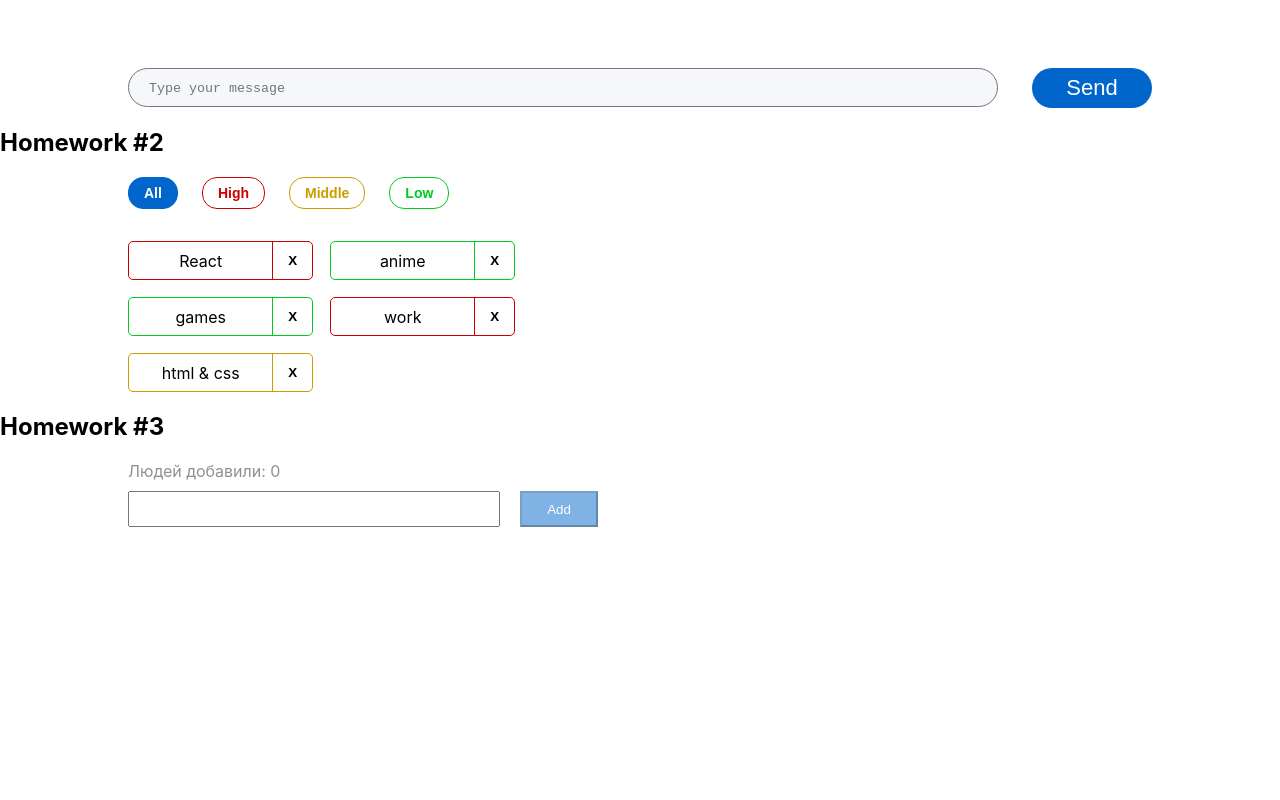
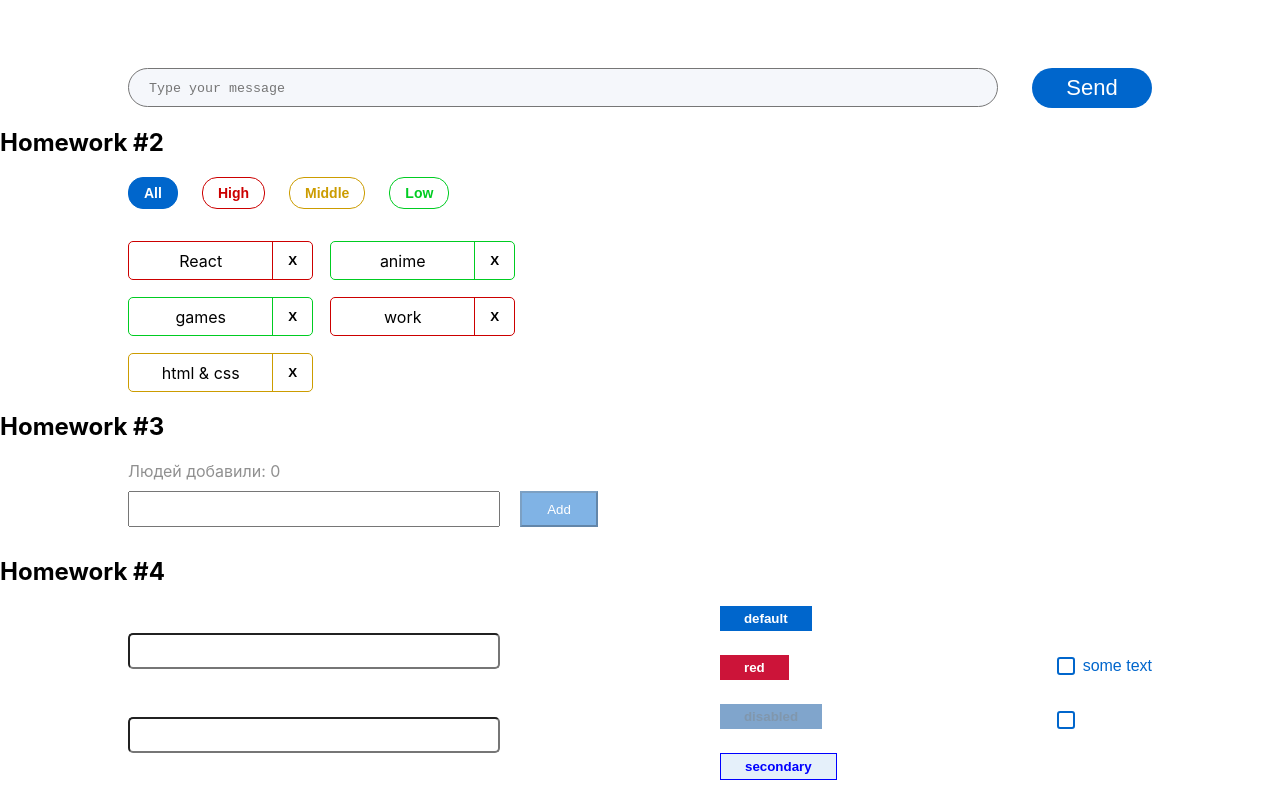
Before and after one commit to vadchurs/homeTask, a React (Create React App) app: page / in a window 1280 px wide. Shown: the part 277-1077 px from the top of the page. Before the commit the page ends 834 px from the top, so only its background shows below. Built offline with nearby package versions, Linux system fonts and the light colour scheme.

Commit message:
completed HW4

```diff
--- a/src/s1-main/App.tsx
+++ b/src/s1-main/App.tsx
@@ -3,6 +3,7 @@ import s from './App.module.css'
 import HW1 from '../s2-homeworks/hw01/HW1'
 import HW2 from "../s2-homeworks/hw02/HW2";
 import HW3 from "../s2-homeworks/hw03/HW3";
+import HW4 from "../s2-homeworks/hw04/HW4";
 
 function App() {
     return (
@@ -11,7 +12,7 @@ function App() {
             {/*раскомментировать по ходу выполнения*/}
             <HW2/>
             <HW3/>
-            {/*<HW4/>*/}
+            <HW4/>
 
             {/*при выполнении дз 5 и более - закомментировать здесь дз 1-4, так как они есть внутри дз 5*/}
             {/*<HW5/>*/}
--- a/src/s2-homeworks/hw03/GreetingContainer.tsx
+++ b/src/s2-homeworks/hw03/GreetingContainer.tsx
@@ -45,7 +45,7 @@ const GreetingContainer: React.FC<GreetingContainerPropsType> = ({
 
     const setNameCallback = (e: ChangeEvent<HTMLInputElement>) => { // need to fix any
         setName(e.currentTarget.value) // need to fix
-
+        console.log(e)
         error && setError('')
     }
     const addUser = () => {
--- a/src/s2-homeworks/hw03/HW3.tsx
+++ b/src/s2-homeworks/hw03/HW3.tsx
@@ -33,7 +33,6 @@ export const pureAddUserCallback = (name: string, setUsers: any, users: Array<Us
 
 const HW3 = () => {
     const [users, setUsers] = useState<Array<UserType>>([]) // need to fix any
-
     const addUserCallback = (name: string) => { // need to fix any
         pureAddUserCallback(name, setUsers, users)
     }
--- a/src/s2-homeworks/hw04/common/c1-SuperInputText/SuperInputText.module.css
+++ b/src/s2-homeworks/hw04/common/c1-SuperInputText/SuperInputText.module.css
@@ -2,19 +2,30 @@
 }
 
 .input {
+    width: 372px;
+    height: 36px;
+    border-radius: 5px;
 }
 
 .inputWrapper {
+    position: relative;
 }
 
 .superInput {
 }
 
 .errorInput {
+    border: 1px solid red;
 }
 
 .errorInput:focus {
+    outline: 1px solid red;
 }
 
 .error {
+    color: red;
+    display: block;
+    position: absolute;
+    top: -25px;
+    left: 0;
 }
--- a/src/s2-homeworks/hw04/common/c2-SuperButton/SuperButton.module.css
+++ b/src/s2-homeworks/hw04/common/c2-SuperButton/SuperButton.module.css
@@ -1,16 +1,29 @@
 .button {
+    font-weight: bold;
+    background-color: #0066CC;
+    color: white;
+    padding: 5px 24px;
+    border: none;
 }
 
 .disabled {
+    background-color: #80A5CC;
+    color: #8097AD;
 }
 
 .secondary {
+    color: blue;
+    background-color: #E5F0FA;
+    border: 1px solid blue;
 }
 
 .default {
+
 }
 
 .red {
+    background-color: #CC1439;
+    color: white;
 }
 
 .default:hover {
--- a/src/s2-homeworks/hw04/common/c2-SuperButton/SuperButton.tsx
+++ b/src/s2-homeworks/hw04/common/c2-SuperButton/SuperButton.tsx
@@ -18,10 +18,13 @@ const SuperButton: React.FC<SuperButtonPropsType> = (
     }
 ) => {
     const finalClassName = s.button
-        // + (disabled
-        //         ? ...
-        //         : xType === 'red'
-        //             ? ...
+        + " " + (disabled
+            ? s.disabled
+            : xType === 'red'
+                ? s.red
+                : xType === 'secondary'
+                    ? s.secondary
+                    : '')
         + (className ? ' ' + className : '') // задачка на смешивание классов
 
     return (
--- a/src/s2-homeworks/hw04/common/c3-SuperCheckbox/SuperCheckbox.tsx
+++ b/src/s2-homeworks/hw04/common/c3-SuperCheckbox/SuperCheckbox.tsx
@@ -28,6 +28,13 @@ const SuperCheckbox: React.FC<SuperCheckboxPropsType> = (
 ) => {
     const onChangeCallback = (e: ChangeEvent<HTMLInputElement>) => {
         // задачка на написание онченджа
+        if(onChangeChecked) {
+            onChangeChecked(e.currentTarget.checked)
+        }
+
+        if(onChange) {
+            onChange(e)
+        }
 
     }
 
```
